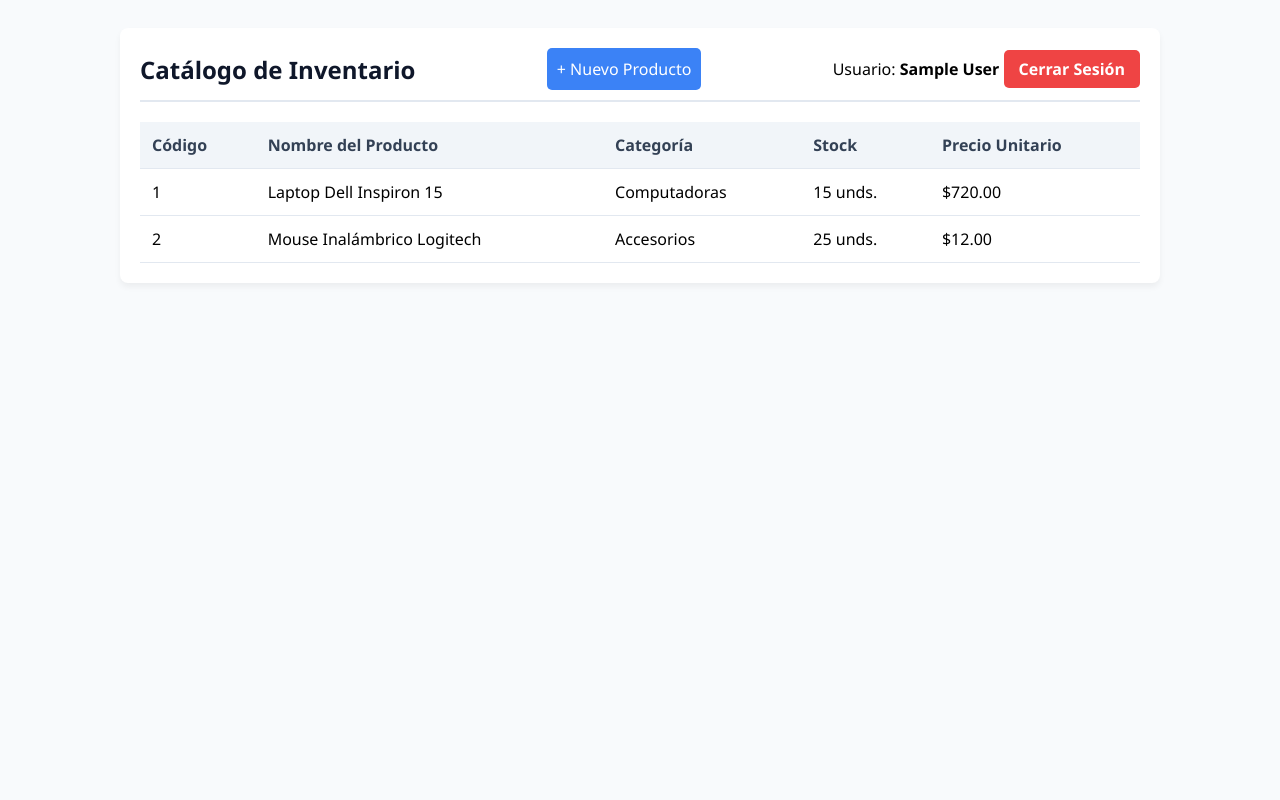
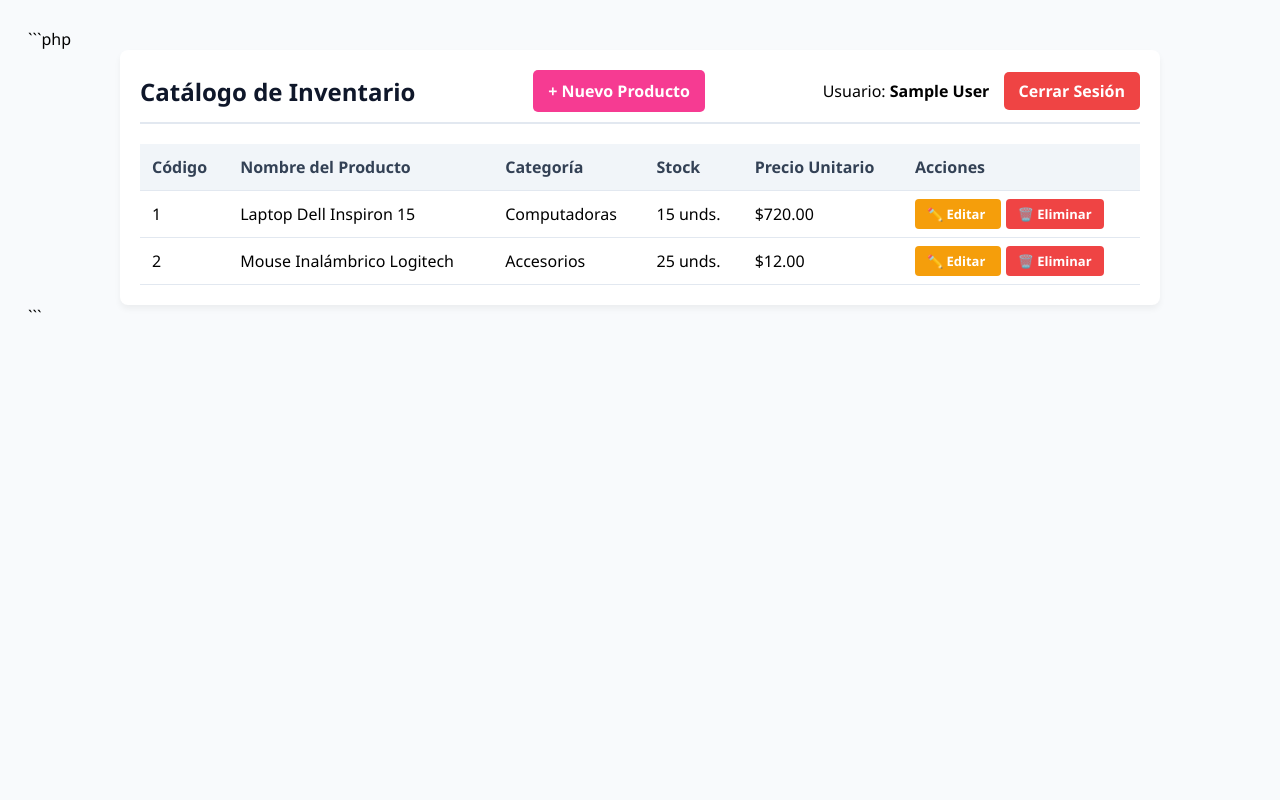
Before and after one commit to alexandra2762/sistema_inventario_ventas, a PHP site: page /Sistema_Inventario_Ventas/inventario.php in a window 1280 px wide. Run offline with PHP 8.4, Linux system fonts and the light colour scheme; the visitor is signed in with stand-in values (Sample User, id 1); data comes from the database, SQL or seed files in the repository.

Commit message:
Implementada operación UPDATE (Edición) con formulario precargado

````diff
--- a/Sistema_Inventario_Ventas/inventario.php
+++ b/Sistema_Inventario_Ventas/inventario.php
@@ -1,23 +1,29 @@
+```php
 <?php
-// 1. Iniciar sesión y aplicar el candado de seguridad (Guía 14)
+// 1. Iniciar sesión y aplicar seguridad
 session_start();
+
 if (!isset($_SESSION['user_id'])) {
     header("Location: index.php");
     exit();
 }
 
-// 2. Incluir el puente de conexión a la base de datos
+// 2. Conexión a la base de datos
 require_once 'conexion.php';
 
-// 3. Preparar la consulta SQL relacional (Guía 11)
-// Usamos INNER JOIN para mostrar el nombre de la categoría, no su ID numérico
+// 3. Consulta con INNER JOIN
 $sql = "SELECT p.id, p.nombre_producto, c.nombre_categoria, p.stock, p.precio
         FROM productos p
         INNER JOIN categorias c ON p.categoria_id = c.id
         ORDER BY p.id ASC";
 
-// 4. Ejecutar la consulta con MySQLi Orientado a Objetos
+// Ejecutar consulta
 $resultado = $conn->query($sql);
+
+// Validar errores de consulta
+if (!$resultado) {
+    die("Error en la consulta: " . $conn->error);
+}
 ?>
 
 <!DOCTYPE html>
@@ -26,34 +32,147 @@ $resultado = $conn->query($sql);
 <meta charset="UTF-8">
 <meta name="viewport" content="width=device-width, initial-scale=1.0">
 <title>Inventario - Sistema de Ventas</title>
+
 <style>
-        body { font-family: 'Segoe UI', Tahoma, Geneva, Verdana, sans-serif; background-color: #f8fafc; padding: 20px; }
-        .container { max-width: 1000px; margin: 0 auto; background: white; padding: 20px; border-radius: 8px; box-shadow: 0 4px 6px rgba(0,0,0,0.05); }
-        .header { display: flex; justify-content: space-between; align-items: center; border-bottom: 2px solid #e2e8f0; padding-bottom: 10px; margin-bottom: 20px; }
-        h2 { color: #0f172a; margin: 0; }
-        .btn-salir { background-color: #ef4444; color: white; text-decoration: none; padding: 8px 15px; border-radius: 5px; font-weight: bold; }
-        .btn-salir:hover { background-color: #dc2626; }
-        table { width: 100%; border-collapse: collapse; margin-top: 10px; }
-        th, td { padding: 12px; text-align: left; border-bottom: 1px solid #e2e8f0; }
-        th { background-color: #f1f5f9; color: #334155; font-weight: bold; }
-        tr:hover { background-color: #f8fafc; }
-        .stock-bajo { color: #dc2626; font-weight: bold; }
+
+body {
+    font-family: 'Segoe UI', Tahoma, Geneva, Verdana, sans-serif;
+    background-color: #f8fafc;
+    padding: 20px;
+}
+
+.container {
+    max-width: 1000px;
+    margin: 0 auto;
+    background: white;
+    padding: 20px;
+    border-radius: 8px;
+    box-shadow: 0 4px 6px rgba(0,0,0,0.05);
+}
+
+.header {
+    display: flex;
+    justify-content: space-between;
+    align-items: center;
+    border-bottom: 2px solid #e2e8f0;
+    padding-bottom: 10px;
+    margin-bottom: 20px;
+}
+
+h2 {
+    color: #0f172a;
+    margin: 0;
+}
+
+.btn-nuevo {
+    background: #f63b92;
+    color: white;
+    padding: 10px 15px;
+    text-decoration: none;
+    border-radius: 5px;
+    font-weight: bold;
+}
+
+.btn-salir {
+    background-color: #ef4444;
+    color: white;
+    text-decoration: none;
+    padding: 8px 15px;
+    border-radius: 5px;
+    font-weight: bold;
+    margin-left: 10px;
+}
+
+.btn-salir:hover {
+    background-color: #dc2626;
+}
+
+table {
+    width: 100%;
+    border-collapse: collapse;
+    margin-top: 10px;
+}
+
+th, td {
+    padding: 12px;
+    text-align: left;
+    border-bottom: 1px solid #e2e8f0;
+}
+
+th {
+    background-color: #f1f5f9;
+    color: #334155;
+}
+
+tr:hover {
+    background-color: #f8fafc;
+}
+
+.stock-bajo {
+    color: #dc2626;
+    font-weight: bold;
+}
+
+.btn-editar {
+    background-color: #f59e0b;
+    color: white;
+    padding: 6px 12px;
+    text-decoration: none;
+    border-radius: 4px;
+    font-size: 13px;
+    font-weight: bold;
+    margin-right: 5px;
+}
+
+.btn-editar:hover {
+    background-color: #d97706;
+}
+
+.btn-eliminar {
+    background-color: #ef4444;
+    color: white;
+    padding: 6px 12px;
+    text-decoration: none;
+    border-radius: 4px;
+    font-size: 13px;
+    font-weight: bold;
+}
+
+.btn-eliminar:hover {
+    background-color: #b91c1c;
+}
+
 </style>
+
 </head>
+
 <body>
 
 <div class="container">
+
     <div class="header">
+
         <h2>Catálogo de Inventario</h2>
-        <a href="nuevo_producto.php" style="background: #3b82f6; color: white; padding: 10px;
-text-decoration: none; border-radius: 5px;">+ Nuevo Producto</a>
+
+        <a href="nuevo_producto.php" class="btn-nuevo">
+            + Nuevo Producto
+        </a>
+
         <div>
-            <span>Usuario: <strong><?php echo $_SESSION['nombre']; ?></strong></span>
-            <a href="logout.php" class="btn-salir">Cerrar Sesión</a>
+            Usuario:
+            <strong>
+                <?php echo $_SESSION['nombre']; ?>
+            </strong>
+
+            <a href="logout.php" class="btn-salir">
+                Cerrar Sesión
+            </a>
         </div>
+
     </div>
 
     <table>
+
         <thead>
             <tr>
                 <th>Código</th>
@@ -61,40 +180,104 @@ text-decoration: none; border-radius: 5px;">+ Nuevo Producto</a>
                 <th>Categoría</th>
                 <th>Stock</th>
                 <th>Precio Unitario</th>
+                <th>Acciones</th>
             </tr>
         </thead>
+
         <tbody>
+
         <?php
-        // 5. Ciclo WHILE para imprimir las filas dinámicamente
-        // Si hay resultados en la base de datos, iteramos fila por fila
+
         if ($resultado->num_rows > 0) {
-            while($fila = $resultado->fetch_assoc()) {
-                // Lógica de negocio: Si el stock es menor a 10, le ponemos una clase roja
-                $claseStock = ($fila['stock'] < 10) ? 'stock-bajo' : '';
+
+            while ($fila = $resultado->fetch_assoc()) {
+
+                $claseStock =
+                    ($fila['stock'] < 10)
+                    ? "stock-bajo"
+                    : "";
+
         ?>
+
             <tr>
-                    <td><?php echo $fila['id']; ?></td>
-                    <td><?php echo $fila['nombre_producto']; ?></td>
-                    <td><?php echo $fila['nombre_categoria']; ?></td>
-                    <td class="<?php echo $claseStock; ?>"><?php echo $fila['stock']; ?> unds.</td>
-                    <td>$<?php echo number_format($fila['precio'], 2); ?></td>
+
+                <td>
+                    <?php echo $fila['id']; ?>
+                </td>
+
+                <td>
+                    <?php echo $fila['nombre_producto']; ?>
+                </td>
+
+                <td>
+                    <?php echo $fila['nombre_categoria']; ?>
+                </td>
+
+                <td class="<?php echo $claseStock; ?>">
+                    <?php echo $fila['stock']; ?> unds.
+                </td>
+
+                <td>
+                    $<?php echo number_format($fila['precio'], 2); ?>
+                </td>
+
+                <td>
+
+                    <!-- BOTÓN EDITAR -->
+                    <a href="editar_producto.php?id=<?php echo $fila['id']; ?>"
+                       class="btn-editar">
+
+                       ✏️ Editar
+                    </a>
+
+                    <!-- BOTÓN ELIMINAR -->
+                    <a href="eliminar_producto.php?id=<?php echo $fila['id']; ?>"
+                       class="btn-eliminar"
+                       onclick="return confirm('¿Seguro que deseas eliminar el producto: <?php echo $fila['nombre_producto']; ?>?');">
+
+                       🗑️ Eliminar
+                    </a>
+
+                </td>
+
             </tr>
+
         <?php
-            } // Fin del bucle while
+
+            }
+
         } else {
+
         ?>
+
             <tr>
-                <td colspan="5" style="text-align:center;">No hay productos registrados en el sistema.</td>
+
+                <td colspan="6" style="text-align:center;">
+                    No hay productos registrados en el sistema.
+                </td>
+
             </tr>
-        <?php } ?>
+
+        <?php
+
+        }
+
+        ?>
+
         </tbody>
+
     </table>
+
 </div>
 
 <?php
-// 6. Liberar la memoria del resultado (Buena práctica profesional)
+
 $resultado->free();
+
+$conn->close();
+
 ?>
 
 </body>
 </html>
+```
````
Also changed, not shown: Sistema_Inventario_Ventas/actualizar_producto.php (added, +35 -0 lines), Sistema_Inventario_Ventas/editar_producto.php (added, +93 -0 lines). Lines whose indentation alone changed are shown as unchanged.
